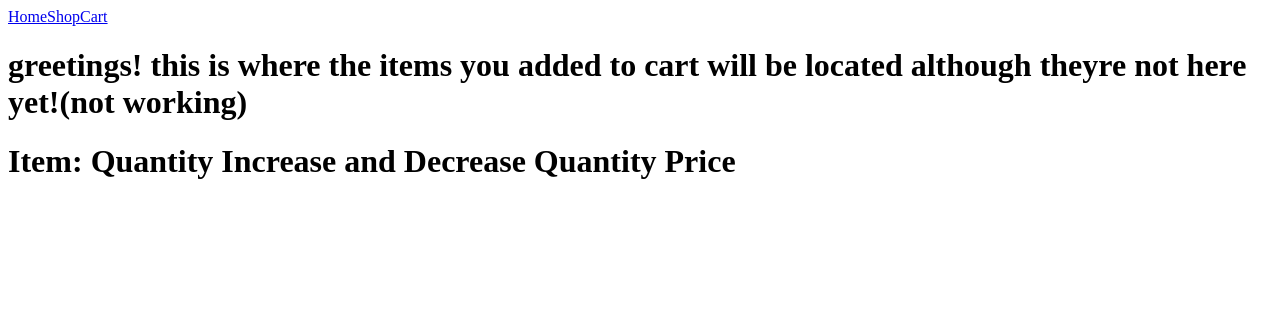
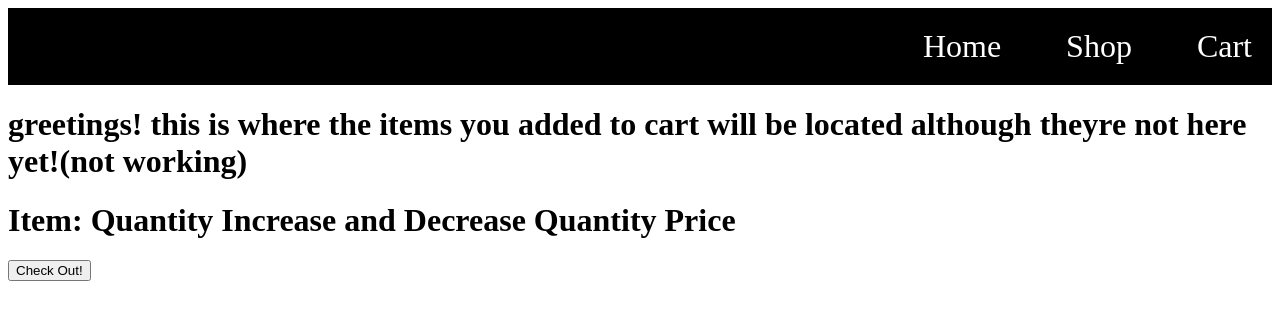
Before and after one commit to SeasonedSoup/The-CartStore-NextDoor, a React (Vite) app: page /cartpage in a window 1280 px wide. Shown: the top 320 px of the page. Built offline with nearby package versions, Linux system fonts and the light colour scheme.

Commit message:
Improve NavBar Design

```diff
--- a/src/components/Navbar.jsx
+++ b/src/components/Navbar.jsx
@@ -1,7 +1,7 @@
 import "../styles/styles.css"
 import { NavLink } from "react-router-dom";
 
-export function Navbar() {
+export function Navbar({}) {
     return (
         <nav>
             <NavLink to="/"> Home</NavLink>
--- a/src/pages/CartPage.jsx
+++ b/src/pages/CartPage.jsx
@@ -6,6 +6,9 @@
             <div className="items">
                 <h1> Item: Quantity Increase and Decrease Quantity Price</h1>
             </div>
+            <div className="checkout">
+                <button>Check Out!</button>
+            </div>
         </>
     )
  }
--- a/src/styles/styles.css
+++ b/src/styles/styles.css
@@ -3,6 +3,20 @@ span.cartIndicator {
     border-radius: 3.40282e38px;
     font-size: 22px;
     padding: 12px;
+}
+
+nav {
+    background-color: black;
+    padding: 20px;
+    display: flex;
+    justify-content: flex-end;
+    gap: 65px;
+}
+
+nav > * {
+    text-decoration: none;
+    color: white;
+    font-size: 2rem;
 }
 
 .card {
```
